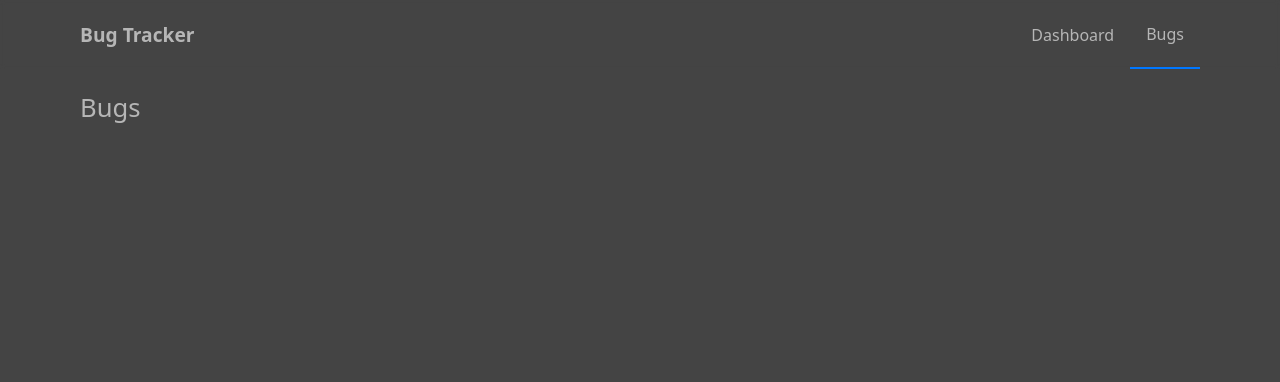
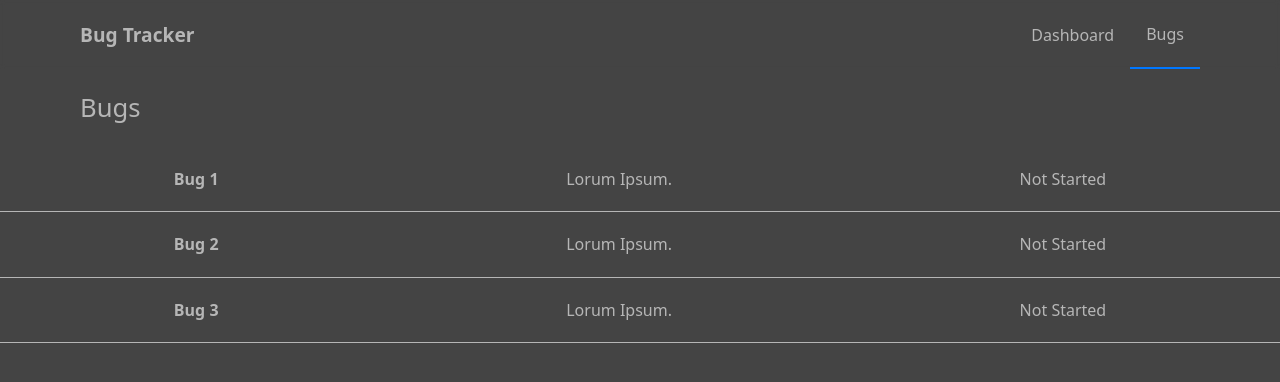
Before and after one commit to Mario-Florio/bug-tracker, a React (Create React App) app: page /bugs in a window 1280 px wide. Shown: the top 382 px of the page. Built offline with nearby package versions, Linux system fonts and the light colour scheme; the HTML template or start-up script is replaced by a standard one.

Commit message:
feat: add bugslist component to bugs page

```diff
--- a/src/pages/Bugs/Bugs.js
+++ b/src/pages/Bugs/Bugs.js
@@ -1,10 +1,12 @@
 import "./Bugs.css";
+import BugsList from "./BugsList/BugsList";
 
 function Bugs() {
 
     return(
         <div>
             <h2 className="page__header">Bugs</h2>
+            <BugsList/>
         </div>
     );
 }
--- /dev/null
+++ b/src/pages/Bugs/BugsList/BugsList.js
@@ -0,0 +1,40 @@
+import './BugsList.css';
+import bugsList from '../../../bugs';
+import uniqid from 'uniqid';
+import { useState } from 'react';
+
+function BugsList() {
+
+    const [bugs, setBugs] = useState(bugsList);
+
+    const renderBugs = () => {
+        let bugsList = []
+        for (let bug in bugs) {
+            bugsList.push(bugs[bug])
+        }
+        return bugsList.map(bug =>
+            <div
+                key={uniqid()}
+                style={{
+                    display: "flex",
+                    justifyContent: "space-around",
+                    alignItems: "center",
+                    color: "rgb(182, 182, 182)",
+                    borderBottom: "solid .5px rgb(182, 182, 182)",
+                    cursor: "pointer"
+                }}
+            >
+                <h4>{bug.title}</h4>
+                <p>{bug.description}</p>
+                <p>{bug.status}</p>
+            </div>)
+    };
+
+    return(
+        <div>
+            {renderBugs()}
+        </div>
+    );
+}
+
+export default BugsList;
```
Also changed, not shown: src/pages/Bugs/BugsList/BugsList.css (added).
